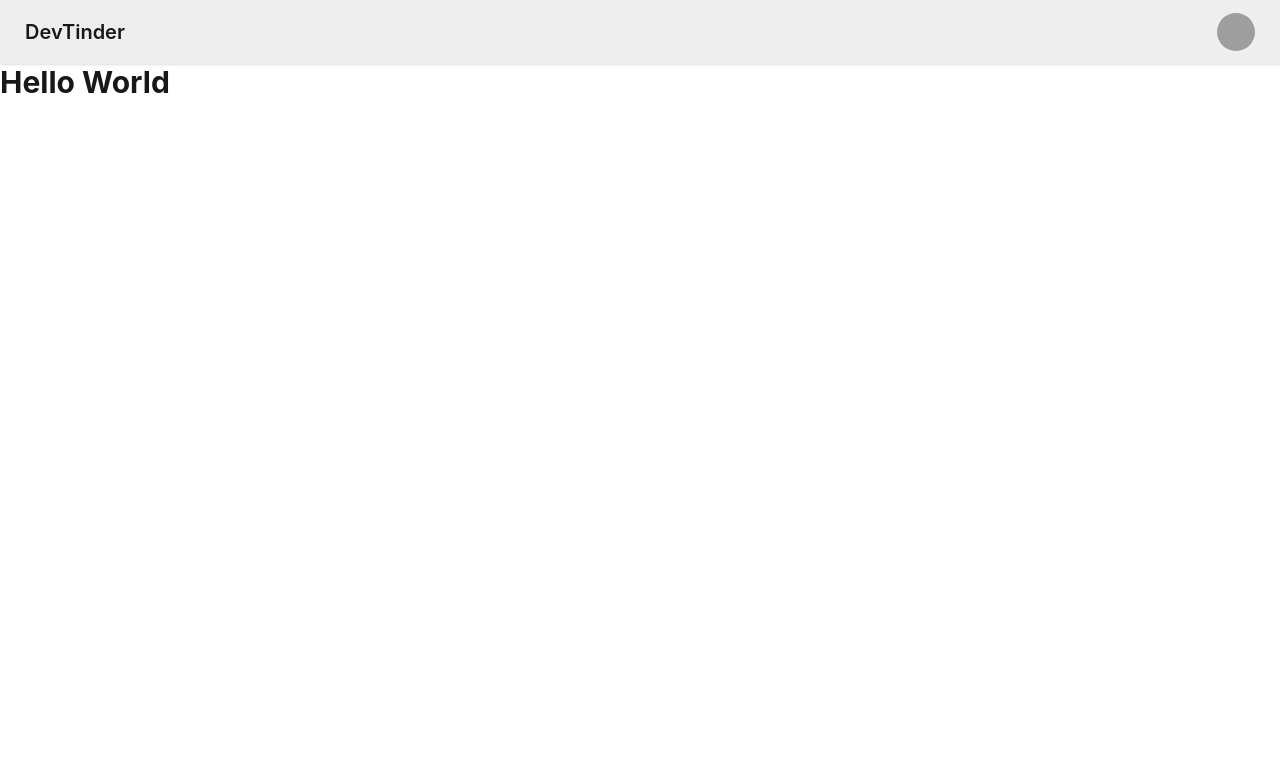
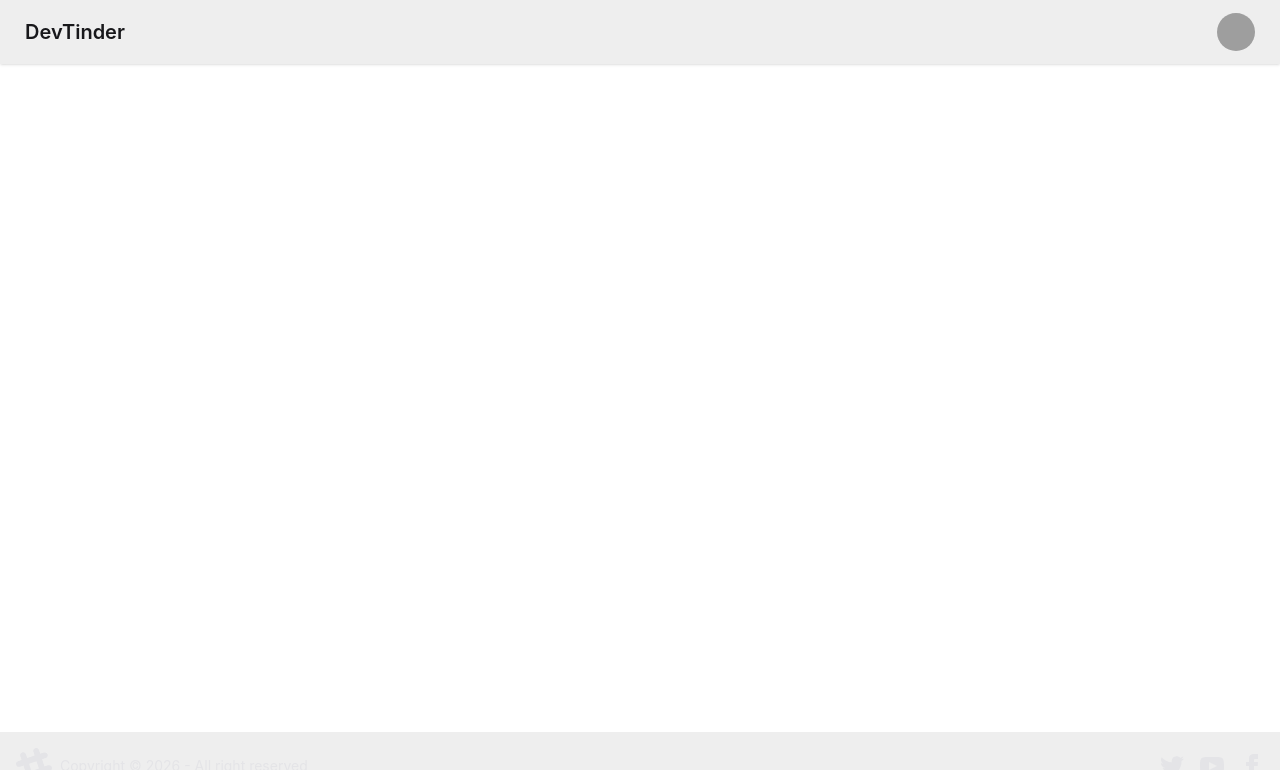
Before and after one commit to SohamDandekar/devTinder, a React (Vite) app in the folder devTinder/: page / in a window 1280 px wide. Shown: the top 770 px of the page. Built offline with nearby package versions, Linux system fonts and the light colour scheme; grey boxes are pictures that could not be loaded.

Commit message:
Setup Browser Router and basic component structure

```diff
--- a/devTinder/package.json
+++ b/devTinder/package.json
@@ -13,6 +13,7 @@
     "@tailwindcss/vite": "^4.3.1",
     "react": "^19.2.6",
     "react-dom": "^19.2.6",
+    "react-router-dom": "^7.18.0",
     "tailwindcss": "^4.3.1"
   },
   "devDependencies": {
--- a/devTinder/src/App.tsx
+++ b/devTinder/src/App.tsx
@@ -1,37 +1,20 @@
+import { BrowserRouter, Routes, Route } from "react-router-dom";
+import Body from "./components/Body";
+import Login from "./components/Login";
+import Profile from "./components/Profile";
 
 function App() {
 
   return (
     <>
-      <div className="navbar bg-base-300 shadow-sm">
-  <div className="flex-1">
-    <a className="btn btn-ghost text-xl">DevTinder</a>
-  </div>
-  <div className="flex gap-2">
-    <div className="dropdown dropdown-end mx-4">
-      <div tabIndex={0} role="button" className="btn btn-ghost btn-circle avatar">
-        <div className="w-10 rounded-full">
-          <img
-            alt="Tailwind CSS Navbar component"
-            src="https://img.daisyui.com/images/stock/photo-1534528741775-53994a69daeb.webp" />
-        </div>
-      </div>
-      <ul
-        tabIndex={-1}
-        className="menu menu-sm dropdown-content bg-base-100 rounded-box z-1 mt-3 w-52 p-2 shadow">
-        <li>
-          <a className="justify-between">
-            Profile
-            <span className="badge">New</span>
-          </a>
-        </li>
-        <li><a>Settings</a></li>
-        <li><a>Logout</a></li>
-      </ul>
-    </div>
-  </div>
-</div>
-      <h1 className='text-3xl font-bold'>Hello World</h1>
+      <BrowserRouter>
+        <Routes>
+          <Route path="/" element={<Body />}>
+            <Route path="/login" element={<Login />} />
+            <Route path="/profile" element={<Profile />} />
+          </Route>
+        </Routes>
+      </BrowserRouter>
     </>
   )
 }
--- /dev/null
+++ b/devTinder/src/components/Body.tsx
@@ -0,0 +1,15 @@
+import { Outlet } from "react-router-dom"
+import NavBar from "./NavBar"
+import Footer from "./Footer"
+
+const Body = () => {
+  return (
+    <div>
+        <NavBar />
+        <Outlet />
+        <Footer />
+    </div>
+  )
+}
+
+export default Body
--- /dev/null
+++ b/devTinder/src/components/Footer.tsx
@@ -0,0 +1,57 @@
+const Footer = () => {
+  return (
+    <footer className="footer sm:footer-horizontal text-neutral-content items-center p-4 fixed bottom-0 bg-base-300">
+        <aside className="grid-flow-col items-center">
+            <svg
+            width="36"
+            height="36"
+            viewBox="0 0 24 24"
+            xmlns="http://www.w3.org/2000/svg"
+            fillRule="evenodd"
+            clipRule="evenodd"
+            className="fill-current">
+            <path
+                d="M22.672 15.226l-2.432.811.841 2.515c.33 1.019-.209 2.127-1.23 2.456-1.15.325-2.148-.321-2.463-1.226l-.84-2.518-5.013 1.677.84 2.517c.391 1.203-.434 2.542-1.831 2.542-.88 0-1.601-.564-1.86-1.314l-.842-2.516-2.431.809c-1.135.328-2.145-.317-2.463-1.229-.329-1.018.211-2.127 1.231-2.456l2.432-.809-1.621-4.823-2.432.808c-1.355.384-2.558-.59-2.558-1.839 0-.817.509-1.582 1.327-1.846l2.433-.809-.842-2.515c-.33-1.02.211-2.129 1.232-2.458 1.02-.329 2.13.209 2.461 1.229l.842 2.515 5.011-1.677-.839-2.517c-.403-1.238.484-2.553 1.843-2.553.819 0 1.585.509 1.85 1.326l.841 2.517 2.431-.81c1.02-.33 2.131.211 2.461 1.229.332 1.018-.21 2.126-1.23 2.456l-2.433.809 1.622 4.823 2.433-.809c1.242-.401 2.557.484 2.557 1.838 0 .819-.51 1.583-1.328 1.847m-8.992-6.428l-5.01 1.675 1.619 4.828 5.011-1.674-1.62-4.829z"></path>
+            </svg>
+            <p>Copyright © {new Date().getFullYear()} - All right reserved</p>
+        </aside>
+        <nav className="grid-flow-col gap-4 md:place-self-center md:justify-self-end">
+            <a>
+            <svg
+                xmlns="http://www.w3.org/2000/svg"
+                width="24"
+                height="24"
+                viewBox="0 0 24 24"
+                className="fill-current">
+                <path
+                d="M24 4.557c-.883.392-1.832.656-2.828.775 1.017-.609 1.798-1.574 2.165-2.724-.951.564-2.005.974-3.127 1.195-.897-.957-2.178-1.555-3.594-1.555-3.179 0-5.515 2.966-4.797 6.045-4.091-.205-7.719-2.165-10.148-5.144-1.29 2.213-.669 5.108 1.523 6.574-.806-.026-1.566-.247-2.229-.616-.054 2.281 1.581 4.415 3.949 4.89-.693.188-1.452.232-2.224.084.626 1.956 2.444 3.379 4.6 3.419-2.07 1.623-4.678 2.348-7.29 2.04 2.179 1.397 4.768 2.212 7.548 2.212 9.142 0 14.307-7.721 13.995-14.646.962-.695 1.797-1.562 2.457-2.549z"></path>
+            </svg>
+            </a>
+            <a>
+            <svg
+                xmlns="http://www.w3.org/2000/svg"
+                width="24"
+                height="24"
+                viewBox="0 0 24 24"
+                className="fill-current">
+                <path
+                d="M19.615 3.184c-3.604-.246-11.631-.245-15.23 0-3.897.266-4.356 2.62-4.385 8.816.029 6.185.484 8.549 4.385 8.816 3.6.245 11.626.246 15.23 0 3.897-.266 4.356-2.62 4.385-8.816-.029-6.185-.484-8.549-4.385-8.816zm-10.615 12.816v-8l8 3.993-8 4.007z"></path>
+            </svg>
+            </a>
+            <a>
+            <svg
+                xmlns="http://www.w3.org/2000/svg"
+                width="24"
+                height="24"
+                viewBox="0 0 24 24"
+                className="fill-current">
+                <path
+                d="M9 8h-3v4h3v12h5v-12h3.642l.358-4h-4v-1.667c0-.955.192-1.333 1.115-1.333h2.885v-5h-3.808c-3.596 0-5.192 1.583-5.192 4.615v3.385z"></path>
+            </svg>
+            </a>
+        </nav>
+    </footer>
+  )
+}
+
+export default Footer;
--- /dev/null
+++ b/devTinder/src/components/Login.tsx
@@ -0,0 +1,8 @@
+
+const Login = () => {
+  return (
+    <div>Login</div>
+  )
+}
+
+export default Login
--- /dev/null
+++ b/devTinder/src/components/NavBar.tsx
@@ -0,0 +1,35 @@
+
+const NavBar = () => {
+  return (
+    <div className="navbar bg-base-300 shadow-sm">
+        <div className="flex-1">
+            <a className="btn btn-ghost text-xl">DevTinder</a>
+        </div>
+        <div className="flex gap-2">
+            <div className="dropdown dropdown-end mx-4">
+            <div tabIndex={0} role="button" className="btn btn-ghost btn-circle avatar">
+                <div className="w-10 rounded-full">
+                <img
+                    alt="Tailwind CSS Navbar component"
+                    src="https://img.daisyui.com/images/stock/photo-1534528741775-53994a69daeb.webp" />
+                </div>
+            </div>
+            <ul
+                tabIndex={-1}
+                className="menu menu-sm dropdown-content bg-base-100 rounded-box z-1 mt-3 w-52 p-2 shadow">
+                <li>
+                <a className="justify-between">
+                    Profile
+                    <span className="badge">New</span>
+                </a>
+                </li>
+                <li><a>Settings</a></li>
+                <li><a>Logout</a></li>
+            </ul>
+            </div>
+        </div>
+    </div>
+  )
+}
+
+export default NavBar
--- /dev/null
+++ b/devTinder/src/components/Profile.tsx
@@ -0,0 +1,9 @@
+
+
+const Profile = () => {
+  return (
+    <div>Profile</div>
+  )
+}
+
+export default Profile
```
Also changed, not shown: 1 other file (tests, documents, lock files or other folders).
